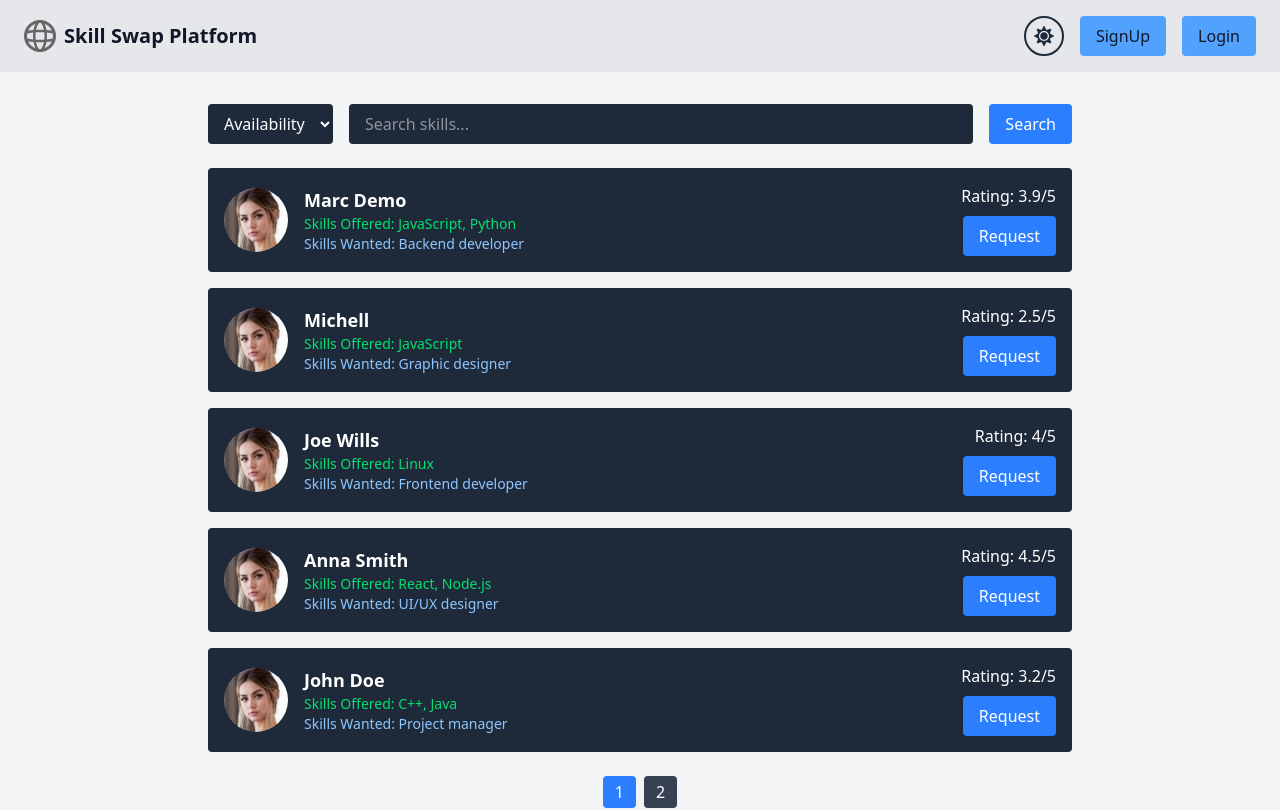
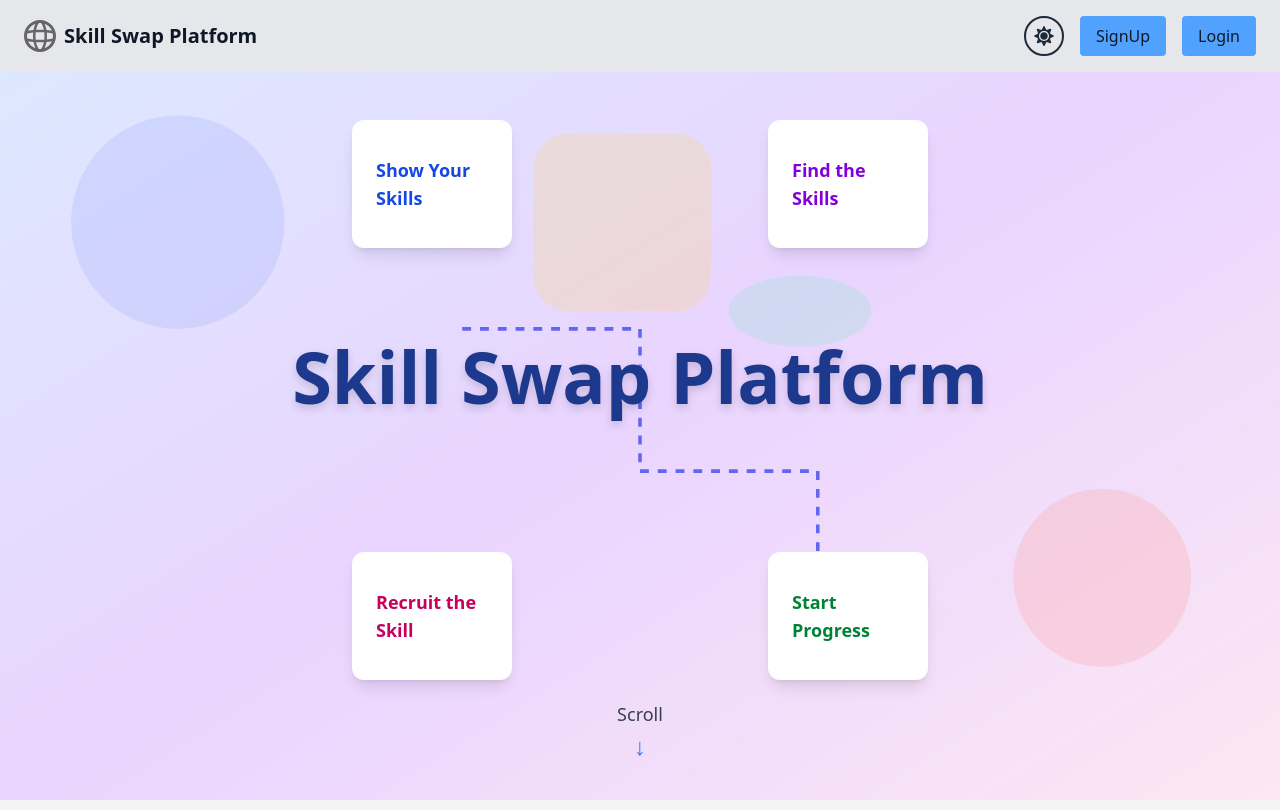
Before and after one commit to Jay-Shah0/skill_swap_platform-odoo, a Next.js app: page / in a window 1280 px wide. Shown: the top 810 px of the page. Built offline with nearby package versions, Linux system fonts and the light colour scheme.

Commit message:
Home page

```diff
--- a/src/app/Profile/page.tsx
+++ b/src/app/Profile/page.tsx
@@ -15,10 +15,7 @@ export default function UserProfile() {
       <div className="bg-gray-800 dark:bg-gray-200 p-6 rounded">
         <div className="flex justify-between">
           <div>
-            <div className="mb-4">
-              <label>Name</label>
-              <input className="block w-full bg-gray-700 dark:bg-gray-300 text-white dark:text-gray-900 p-2 rounded mt-1" />
-            </div>
+            <h2 className="text-lg font-bold mb-4">Create Your Profile</h2>
             <div className="mb-4">
               <label>Location</label>
               <input className="block w-full bg-gray-700 dark:bg-gray-300 text-white dark:text-gray-900 p-2 rounded mt-1" />
--- a/src/app/Signup/page.tsx
+++ b/src/app/Signup/page.tsx
@@ -82,7 +82,9 @@ export default function SignupPage() {
 						type="submit"
 						className="w-full bg-green-500 hover:bg-green-600 text-white py-2 rounded"
 					>
-						Continue to Profile Setup
+						<a href="/profile" className="underline">
+                            Create Profile
+                        </a>
 					</button>
 					<p className="text-sm text-center text-blue-400">
 						Already have an account?{" "}
@@ -94,5 +96,4 @@ export default function SignupPage() {
 			</div>
 		</div>
 	);
-
 }
--- a/src/app/page.tsx
+++ b/src/app/page.tsx
@@ -127,6 +127,115 @@ export default function Home() {
 				mode={mode}
 				setMode={setMode}
 			/>
+			{/* Landing Section */}
+			<div className="relative min-h-screen flex flex-col justify-center items-center overflow-hidden bg-gradient-to-br from-blue-100 via-purple-200 to-pink-100">
+				{/* Animated Dotted Lines SVG */}
+				<svg
+					className="absolute top-0 left-0 w-full h-full z-0"
+					viewBox="0 0 1440 800"
+					fill="none"
+					xmlns="http://www.w3.org/2000/svg"
+				>
+					{/* Example coordinates for boxes, adjust as needed for your layout */}
+					<circle
+						cx="200"
+						cy="200"
+						r="120"
+						fill="#a5b4fc"
+						fillOpacity="0.3"
+					/>
+					<circle
+						cx="1240"
+						cy="600"
+						r="100"
+						fill="#fca5a5"
+						fillOpacity="0.3"
+					/>
+					<rect
+						x="600"
+						y="100"
+						width="200"
+						height="200"
+						rx="40"
+						fill="#fcd34d"
+						fillOpacity="0.2"
+					/>
+					<ellipse
+						cx="900"
+						cy="300"
+						rx="80"
+						ry="40"
+						fill="#6ee7b7"
+						fillOpacity="0.2"
+					/>
+					{/* Dotted lines connecting boxes */}
+					<polyline
+						points="520,320 720,320 720,480 920,480 920,640"
+						stroke="#6366f1"
+						strokeWidth="4"
+						strokeDasharray="10,10"
+						fill="none"
+						className="animate-draw"
+						markerEnd="url(#arrowhead)"
+					/>
+					{/* Arrowhead marker */}
+					<defs>
+						<marker
+							id="arrowhead"
+							markerWidth="10"
+							markerHeight="10"
+							refX="5"
+							refY="5"
+							orient="auto"
+							markerUnits="strokeWidth"
+						>
+							<path
+								d="M0,0 L10,5 L0,10 L3,5 Z"
+								fill="#6366f1"
+							/>
+						</marker>
+					</defs>
+				</svg>
+				{/* Center Title */}
+				<h1 className="z-10 text-5xl md:text-7xl font-extrabold text-center text-blue-900 drop-shadow-lg mb-12">
+					Skill Swap Platform
+				</h1>
+				{/* Four Boxes */}
+				<div className="z-10 absolute inset-0 flex justify-center items-center pointer-events-none">
+					<div className="grid grid-cols-2 grid-rows-2 gap-16 w-full h-full max-w-3xl mx-auto">
+						<div className="flex justify-center items-center">
+							<div className="bg-white bg-opacity-80 rounded-xl shadow-lg p-6 text-lg font-semibold text-blue-700 w-40 h-32 flex items-center justify-center">
+								Show Your Skills
+							</div>
+						</div>
+						<div className="flex justify-center items-center">
+							<div className="bg-white bg-opacity-80 rounded-xl shadow-lg p-6 text-lg font-semibold text-purple-700 w-40 h-32 flex items-center justify-center">
+								Find the Skills
+							</div>
+						</div>
+						<div className="flex justify-center items-center">
+							<div className="bg-white bg-opacity-80 rounded-xl shadow-lg p-6 text-lg font-semibold text-pink-700 w-40 h-32 flex items-center justify-center">
+								Recruit the Skill
+							</div>
+						</div>
+						<div className="flex justify-center items-center relative">
+							<div className="bg-white bg-opacity-80 rounded-xl shadow-lg p-6 text-lg font-semibold text-green-700 w-40 h-32 flex items-center justify-center">
+								Start Progress
+							</div>
+							{/* LETS GO text at the end of the last line */}
+							<span className="absolute bottom-[-2.5rem] left-1/2 transform -translate-x-1/2 text-xl font-bold text-blue-600">
+								LETS GO
+							</span>
+						</div>
+					</div>
+				</div>
+				{/* Scroll Indicator */}
+				<div className="z-10 absolute bottom-8 left-1/2 transform -translate-x-1/2 flex flex-col items-center">
+					<span className="text-lg font-medium text-gray-700">Scroll</span>
+					<span className="animate-bounce mt-2 text-2xl text-blue-500">↓</span>
+				</div>
+			</div>
+			{/* Main Content Section */}
 			<div className="max-w-4xl mx-auto py-8 px-4">
 				<div className="flex items-center gap-4 mb-6">
 					<select
@@ -155,6 +264,9 @@ export default function Home() {
 						Search
 					</button>
 				</div>
+        <button className="bg-blue-500 hover:bg-blue-600 dark:bg-blue-400 dark:hover:bg-blue-500 px-4 py-2 rounded text-white dark:text-gray-900">
+						<a href="swap-requests">Request</a>
+				</button>
 				<div className="space-y-4">
 					{paginatedProfiles.map((profile, idx) => (
 						<SkillCard
@@ -167,6 +279,7 @@ export default function Home() {
 						/>
 					))}
 				</div>
+
 				<Pagination
 					totalPages={totalPages}
 					currentPage={currentPage}
--- a/src/app/swap-requests/page.tsx
+++ b/src/app/swap-requests/page.tsx
@@ -27,9 +27,9 @@ export default function CreateSwapRequestPage() {
   };
 
   return (
-    <div className={`min-h-screen ${mode} p-6 transition-colors duration-300`}>
+    <div className={`min-h-screen ${mode} p-6 transition-colors duration-300 `}>
       <Navbar onLoginClick={handleLoginClick} mode={mode} setMode={setMode} />
-      <div className="flex flex-col items-center justify-center min-h-[80vh]">
+      <div className="flex flex-col items-center justify-center min-h-[80vh] mt-8">
 
         <form
           onSubmit={handleSubmit}
--- a/src/components/Navbar.tsx
+++ b/src/components/Navbar.tsx
@@ -7,7 +7,7 @@ export default function Navbar({ onLoginClick, mode, setMode }: { onLoginClick:
   };
 
   return (
-    <nav className={`px-6 py-4 flex justify-between items-center ${mode === "dark" ? "bg-gray-800" : "bg-gray-200"}`}>
+    <nav className={`fixed top-0 left-0 w-full z-50 px-6 py-4 flex justify-between items-center ${mode === "dark" ? "bg-gray-800" : "bg-gray-200"}`}>
       <Link href="/">
         <div className="flex items-center gap-2">
           <img src="/globe.svg" alt="SkillSwap Logo" className="h-8 w-8" />
```
